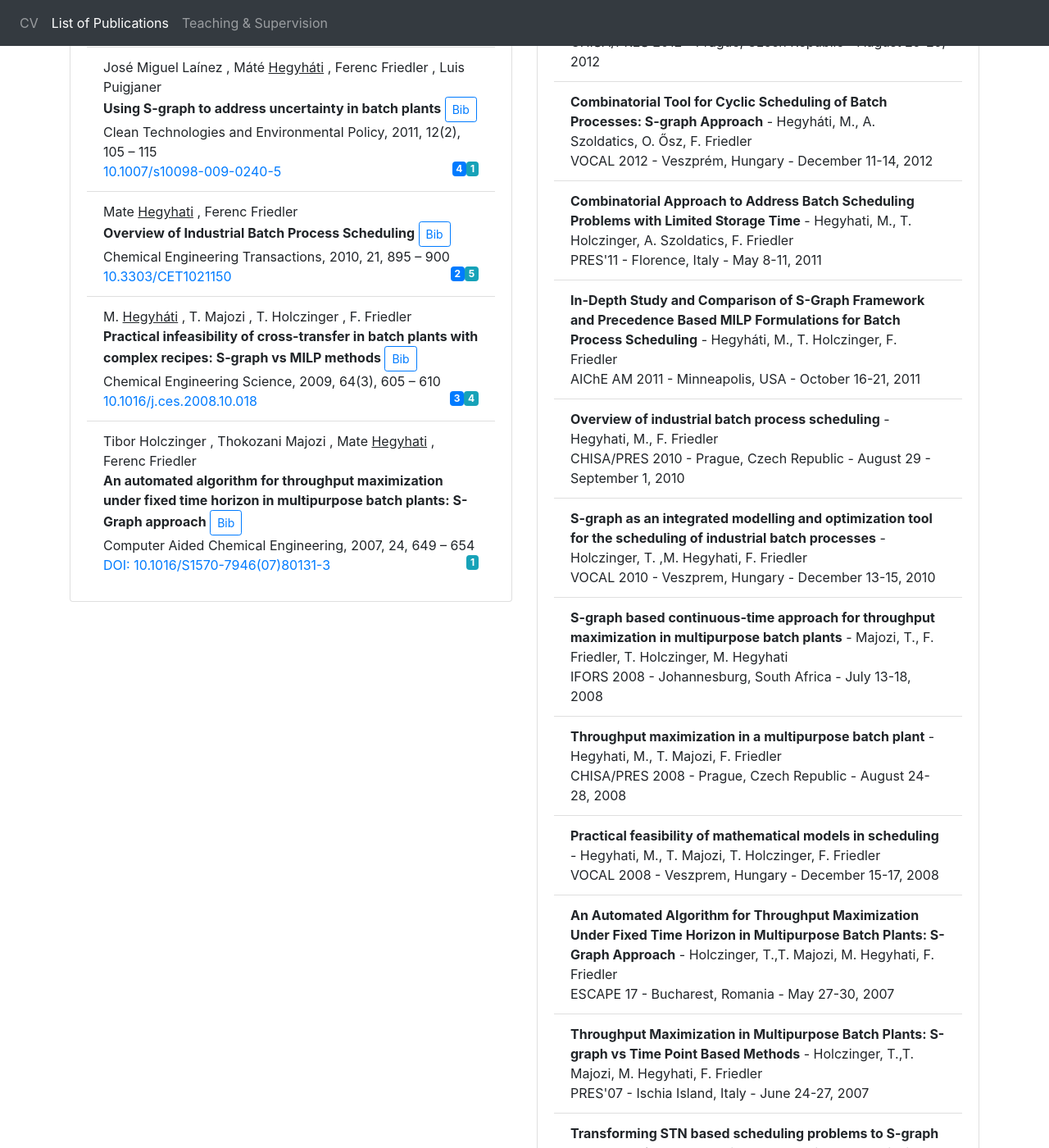
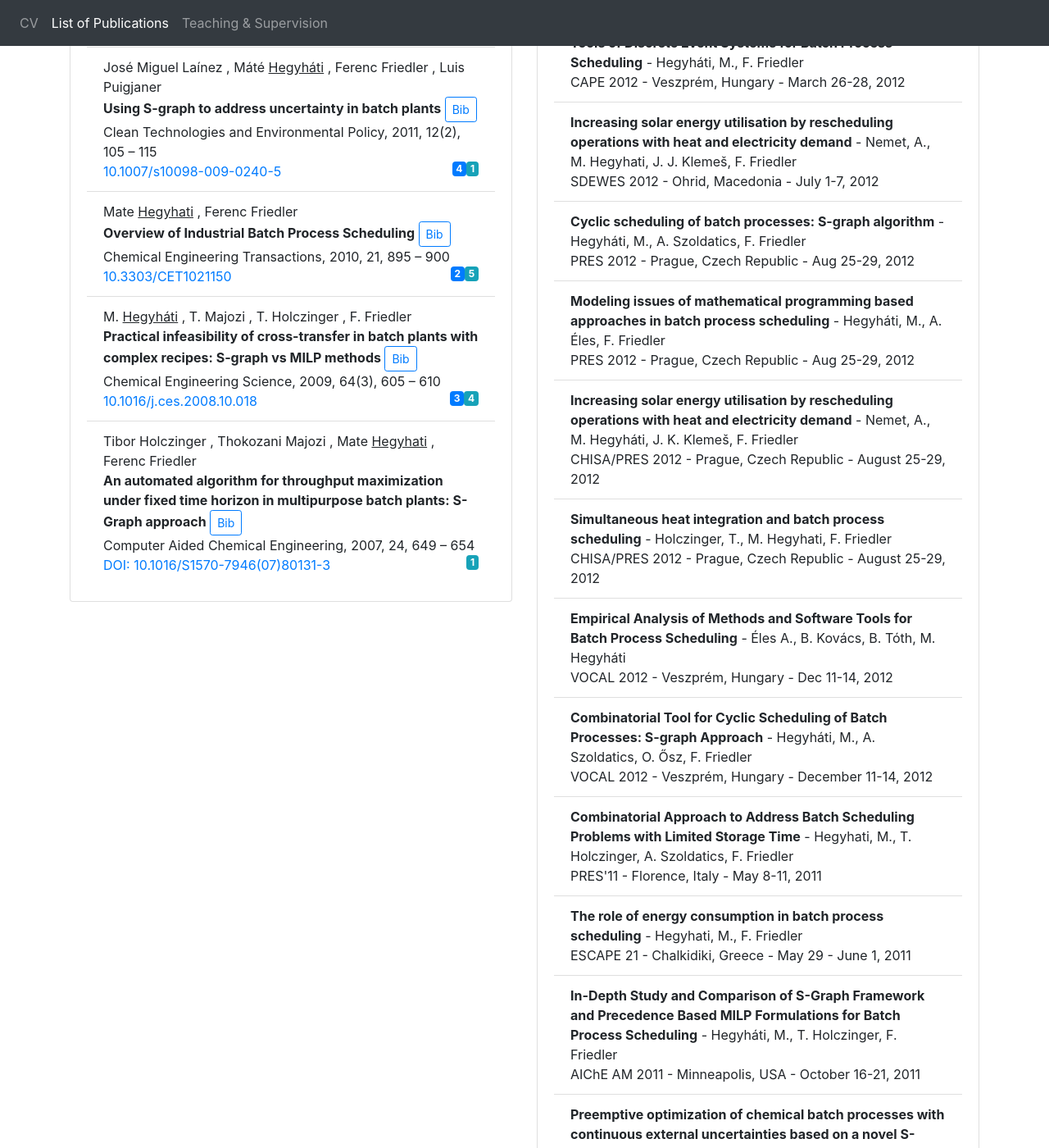
Before and after one commit to hegyhati/hegyhati.github.io, a Jekyll site: the page built from publications.html, in a window 1280 px wide and 1400 px high, scrolled down 2356 px. Shown: the whole window at 82% size. Built offline with Jekyll 4.4.1, drawn with Linux system fonts in a browser that asks for light colours; nearby versions of some CDN libraries; some of the changed text lies outside the part shown.

Commit message:
Posters added to presentations.json

```diff
--- a/_data/presentations.json
+++ b/_data/presentations.json
@@ -1,5 +1,15 @@
 [
-
+    {
+        "author": "Hegyhati M., O. Osz, M. Hatwágner",
+        "title": "A study on solving single stage batch process scheduling problems with an evolutionary algorithm featuring bacterial mutations",
+        "conferenceshort": "ICAISC 2018",
+        "conference": "17th International Conference on Artificial Intelligence and Soft Computing",
+        "city": "Zakopane",
+        "country": "Poland",
+        "date": "Jun 3-7",
+        "year": "2018",
+        "type": ["poster","international"]
+    },
     {
         "author": "Dávid B., M. Hegyháti, M. Krész",
         "title": "Linearly Priced Timed Automata for the Bus Schedule Assignment Problem",
@@ -32,6 +42,28 @@
         "date": "Apr 17-20",
         "year": "2018",
         "type": ["oral", "international", "collaborator"]
+    },
+    {
+        "author": "Merrouni A. A., A. Mezrhab, M. Hegyhati",
+        "title": "Evaluation of Cleaning Strategies for Solar Power Plants in Eastern Morocco",
+        "conferenceshort": "SPIL 2017",
+        "conference": "Sustainable Process Integration Laboratory Scientific Conference",
+        "city": "Brno",
+        "country": "Czech Republic",
+        "date": "Dec 6-7",
+        "year": "2017",
+        "type": ["poster","international"]
+    },
+    {
+        "author": "Holczinger T., O. Ősz, M. Hegyhati",
+        "title": "Scheduling of Mobile Workflows with S-graph",
+        "conferenceshort": "SPIL 2017",
+        "conference": "Sustainable Process Integration Laboratory Scientific Conference",
+        "city": "Brno",
+        "country": "Czech Republic",
+        "date": "Dec 6-7",
+        "year": "2017",
+        "type": ["poster","international","collaborator"]
     },
     {
         "author" : "Hegyhati, M.",
@@ -144,6 +176,16 @@
         "type": ["oral","international"]
     },
     {
+        "author": "Hegyhati M., O. Osz, F. Friedler",
+        "title": "Graph based approaches for scheduling trains in railway networks",
+        "conferenceshort": "InnoRail 2013",
+        "city": "Budapest",
+        "country": "Hungary",
+        "date": "Oct 28-30",
+        "year": "2013",
+        "type": ["poster","international"]
+    },
+    {
         "author" : "Hegyháti, M., A. Szoldatics, O. Ősz, F. Friedler",
         "title": "Combinatorial Tool for Cyclic Scheduling of Batch Processes: S-graph Approach",
         "conferenceshort": "VOCAL 2012",
@@ -152,6 +194,16 @@
         "date" : "December 11-14",
         "year": "2012",
         "type": ["oral","international"]
+    },
+    {
+        "author": "Éles A., B. Kovács, B. Tóth, M. Hegyháti",
+        "title": "Empirical Analysis of Methods and Software Tools for Batch Process Scheduling",
+        "conferenceshort": "VOCAL 2012",
+        "city": "Veszprém",
+        "country": "Hungary",
+        "date": "Dec 11-14",
+        "year": "2012",
+        "type": ["poster","international","collaborator"]
     },
     {
         "author": "Holczinger, T., M. Hegyhati, F. Friedler",
@@ -172,6 +224,26 @@
         "date": "August 25-29",
         "year": "2012",
         "type": ["oral","international","collaborator"]
+    },
+    {
+        "author": "Hegyháti, M., A. Éles, F. Friedler",
+        "title": "Modeling issues of mathematical programming based approaches in batch process scheduling",
+        "conferenceshort": "PRES 2012",
+        "city": "Prague",
+        "country": "Czech Republic",
+        "date": "Aug 25-29",
+        "year": "2012",
+        "type": ["poster","international","collaborator"]
+    },
+    {
+        "author": "Hegyháti, M., A. Szoldatics, F. Friedler",
+        "title": "Cyclic scheduling of batch processes: S-graph algorithm",
+        "conferenceshort": "PRES 2012",
+        "city": "Prague",
+        "country": "Czech Republic",
+        "date": "Aug 25-29",
+        "year": "2012",
+        "type": ["poster","international"]
     },
     {
         "author": "Nemet, A., M. Hegyhati, J. J. Klemeš, F. Friedler",
@@ -205,6 +277,16 @@
         "type": ["oral","international"]
     },
     {
+        "author": "Hegyhati, M., F. Friedler",
+        "title": "The role of energy consumption in batch process scheduling",
+        "conferenceshort": "ESCAPE 21",
+        "city": "Chalkidiki",
+        "country": "Greece",
+        "date": "May 29 - June 1",
+        "year": "2011",
+        "type": ["poster","international"]
+    },
+    {
         "author": "Hegyhati, M., T. Holczinger, A. Szoldatics, F. Friedler",
         "title": "Combinatorial Approach to Address Batch Scheduling Problems with Limited Storage Time",
         "conferenceshort": "PRES'11",
@@ -235,6 +317,16 @@
         "type": ["oral","international"]
     },
     {
+        "author": "Hegyhati, M., J. M. Lainez, L. Puigjaner, F. Friedler",
+        "title": "Preemptive optimization of chemical batch processes with continuous external uncertainties based on a novel S-graph branching strategy",
+        "conferenceshort": "PRES 2010",
+        "city": "Prague",
+        "country": "Czech Republic",
+        "date": "August 29 - September 1",
+        "year": "2010",
+        "type": ["poster","international"]
+    },
+    {
         "author": "Hegyhati, M., T. Majozi, T. Holczinger, F. Friedler",
         "title": "Practical feasibility of mathematical models in scheduling",
         "conferenceshort": "VOCAL 2008",
@@ -242,7 +334,7 @@
         "country": "Hungary",
         "date": "December 15-17",
         "year": "2008",
-        "type": ["oral","international","collaborated"]
+        "type": ["oral","international","collaborator"]
     },
     {
         "author": "Hegyhati, M., T. Majozi, F. Friedler",
@@ -255,6 +347,16 @@
         "type": ["oral","international"]
     },
     {
+        "author": "Laínez, J., M. Hegyhati, L. Pugjaner, F. Friedler",
+        "title": "Using S-graph to address uncertainty in batch plants",
+        "conferenceshort": "PRES 2008",
+        "city": "Prague",
+        "country": "Czech Republic",
+        "date": "August 24-28",
+        "year": "2008",
+        "type": ["poster","international"]
+    },
+    {
         "author": "Majozi, T., F. Friedler, T. Holczinger, M. Hegyhati",
         "title": "S-graph based continuous-time approach for throughput maximization in multipurpose batch plants",
         "conferenceshort": "IFORS 2008",
@@ -262,7 +364,7 @@
         "country": "South Africa",
         "date": "July 13-18",
         "year": "2008",
-        "type": ["oral","international","collaborated"]
+        "type": ["oral","international","collaborator"]
     },
     {
         "author": "Hegyhati M., Z. Tuza",
@@ -293,7 +395,7 @@
         "country": "Italy",
         "date": "June 24-27",
         "year": "2007",
-        "type": ["oral","international","collaborated"]
+        "type": ["oral","international","collaborator"]
     },
     {
         "author": "Holczinger, T.,T. Majozi, M. Hegyhati, F. Friedler",
@@ -303,7 +405,7 @@
         "country": "Romania",
         "date": "May 27-30",
         "year": "2007",
-        "type": ["oral","international","collaborated"]
+        "type": ["oral","international","collaborator"]
     },
     {
         "author": "Holczinger, T.,T. Majozi, M. Hegyhati, F. Friedler",
@@ -313,6 +415,16 @@
         "country": "Hungary",
         "date": "December 12-15",
         "year": "2006",
-        "type": ["oral","international","collaborated"]
+        "type": ["oral","international","collaborator"]
+    },
+    {
+        "author": "Hegyhati, M., R. Adonyi, T. Holczinger, F. Friedler",
+        "title": "Demonstration program for S-graph based batch-process scheduling",
+        "conferenceshort": "PRES 2006",
+        "city": "Prague",
+        "country": "Czech Republic",
+        "date": "August 27-31",
+        "year": "2006",
+        "type": ["poster","international"]
     }
 ]
--- a/_data/presentations_temp.csv
+++ b/_data/presentations_temp.csv
@@ -1,15 +1,4 @@
 {
-
-
-Poster
-1. Hegyhati M., O. Osz, F. Friedler, Graph based approaches for scheduling trains in railway networks, presented at: InnoRail 2013, Budapest, Hungary, Oct 28-30, 2013.
-2. Éles A., B. Kovács, B. Tóth, M. Hegyháti, Empirical Analysis of Methods and Software Tools for Batch Process Scheduling, presented at: VOCAL 2012, Veszprém, Hungary, Dec 11-14, 2012.
-3. Hegyháti, M., A. Szoldatics, F. Friedler, Cyclic scheduling of batch processes: S-graph algorithm, presented at: PRES 2012, Prague, Czech Republic, Aug 25-29, 2012.
-4. Hegyháti, M., A. Éles, F. Friedler, Modeling issues of mathematical programming based approaches in batch process scheduling, presented at: PRES 2012, Prague, Czech Republic, Aug 25-29, 2012.
-5. Hegyhati, M., F. Friedler, The role of energy consumption in batch process scheduling, presented at: ESCAPE 21, Chalkidiki, Greece, May 29 - June 1, 2011.
-6. Hegyhati, M., J. M. Lainez, L. Puigjaner, F. Friedler, Preemptive optimization of chemical batch processes with continuous external uncertainties based on a novel S-graph branching strategy presented at: PRES 2010, Prague, Czech Republic, August 29 - September 1, 2010.
-7. Laínez, J., M. Hegyhati, L. Pugjaner, F. Friedler, Using S-graph to address uncertainty in batch plants, presented at: PRES 2008, Prague, Czech Republic, August 24-28, 2008
-8. Hegyhati, M., R. Adonyi, T. Holczinger, F. Friedler, Demonstration program for S-graph based batch-process scheduling, presented at PRES 2006, Prague, Czech Republic, August 27-31, 2006.
 National Conference
 Oral presentation
 1. Hegyháti M.; Okostelefonok és a Sport; Pro Scientia Aranyérmesek XII. Konferenciája, Eger, Hungary, November 6-8, 2014.
```
